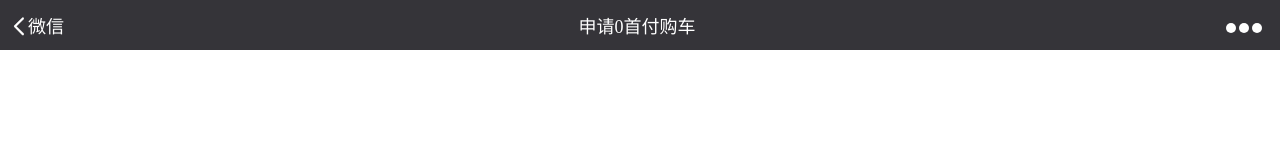
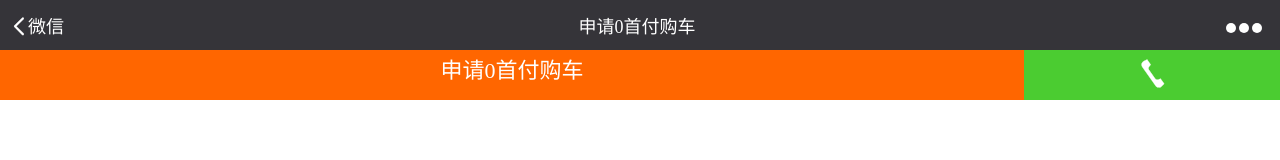
Before and after one commit to qiaohuijuan/teameight, a plain HTML site: page index.html in a window 1280 px wide. Drawn offline with Linux system fonts and the light colour scheme.

Commit message:
添加footer

```diff
--- a/css/style.scss
+++ b/css/style.scss
@@ -65,3 +65,32 @@ body {
         }
     }
 }
+
+.footer {
+    width: 100%;
+    height: 50px;
+    display: flex;
+    .orange {
+        flex: 8;
+        background: #FF6600;
+        height: 100%;
+        text-align: center;
+        line-height: 1.9;
+        a {
+            text-align: center;
+            color: #fff;
+            font-size: 22px;
+        }
+    }
+    .green {
+        flex: 2;
+        background: #4BCC31;
+        height: 100%;
+        text-align: center;
+        line-height: 50px;
+        i.icon {
+            font-size: 28px;
+            color: #fff;
+        }
+    }
+}
--- a/index.html
+++ b/index.html
@@ -22,7 +22,10 @@
             </a>
         </header>
         <section></section>
-        <footer></footer>
+        <footer class="footer">
+            <div class="orange"><a href="javascript:;">申请0首付购车</a></div>
+            <div class="green"><i class="icon iconfont icon-dianhua"></i></div>
+        </footer>
     </div>
 </body>
 
```
Also changed, not shown: css/style.css, css/style.min.css.
